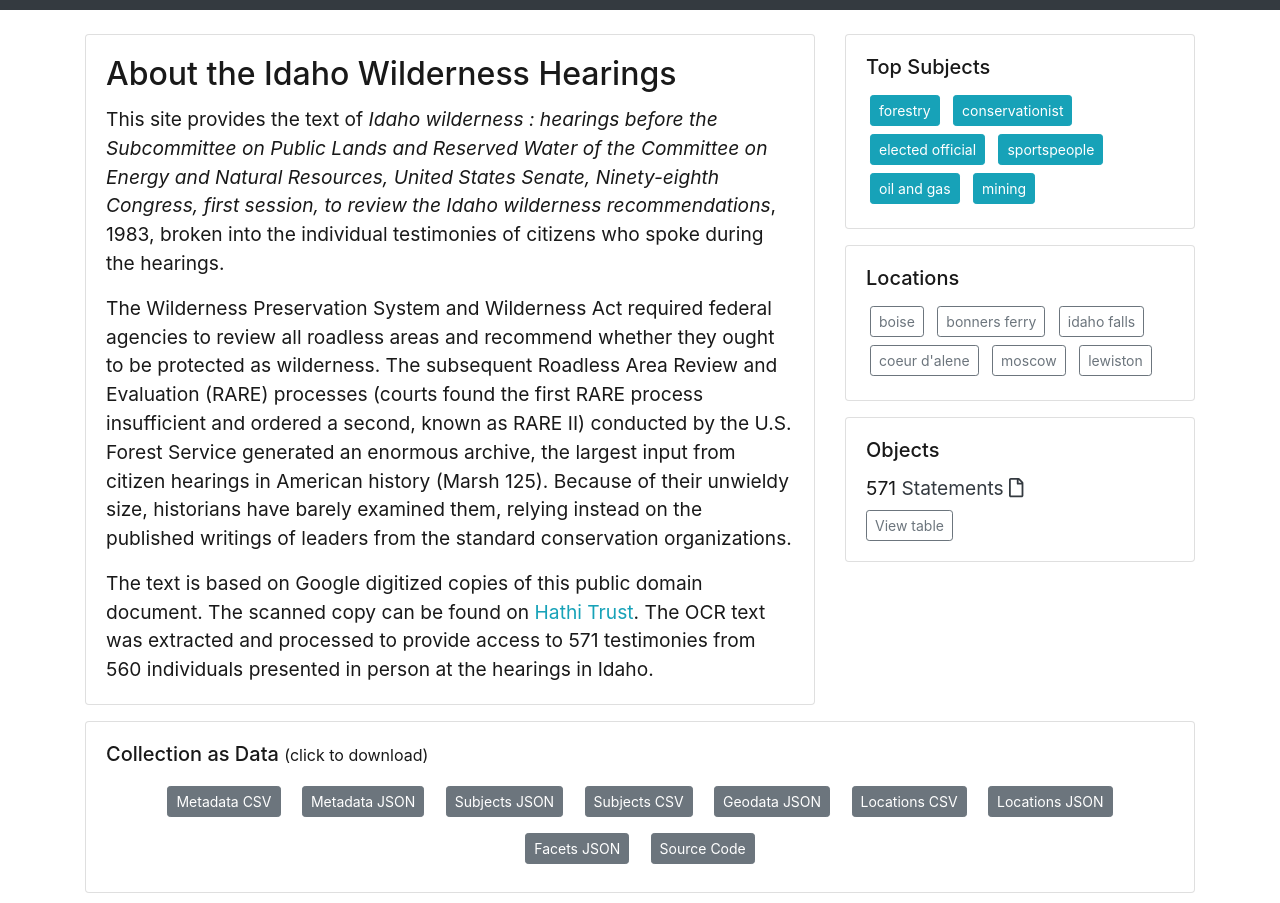
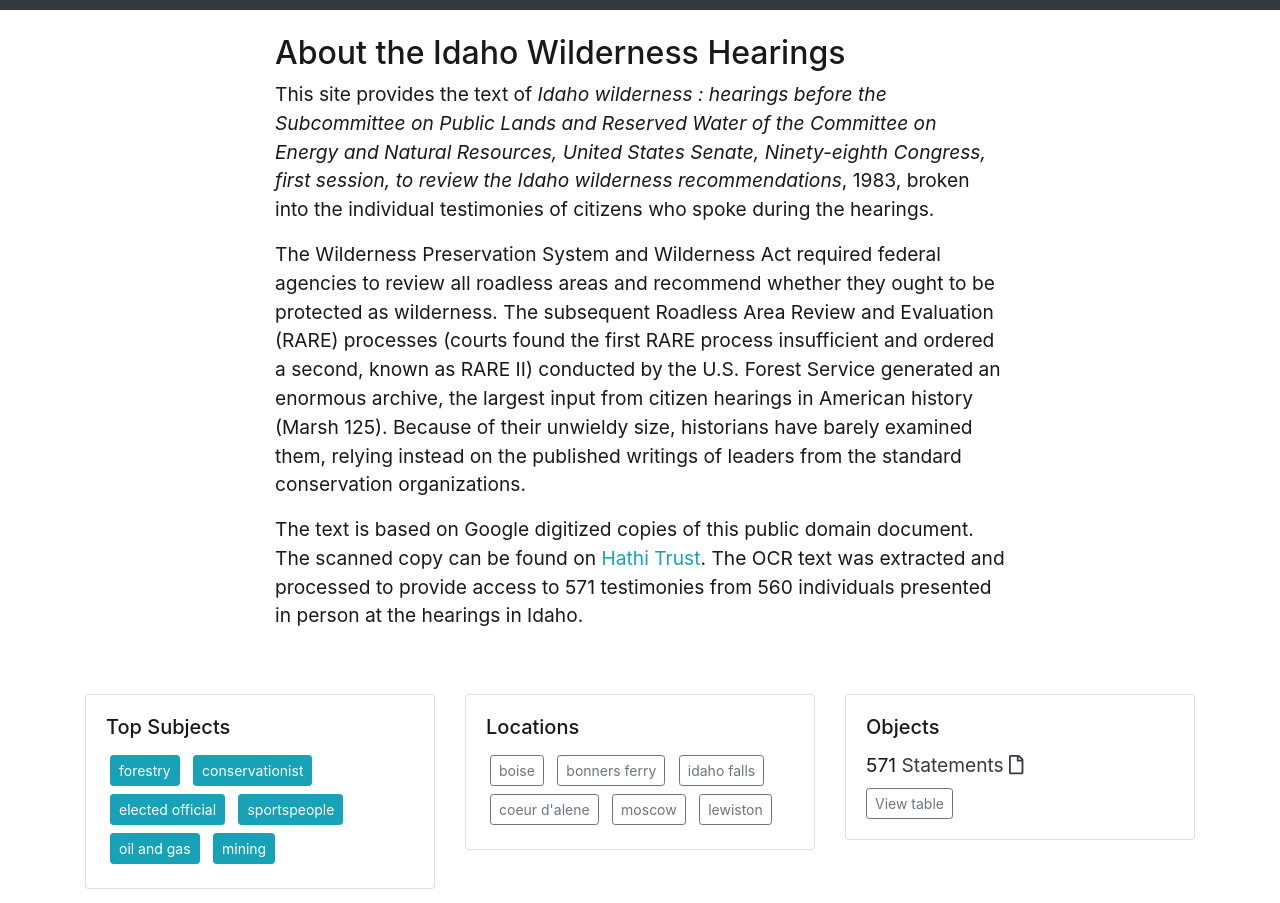
Before and after one commit to thecdil/wilderness-hearings, a Jekyll site: the page built from index.md, in a window 1280 px wide. Shown: the part 237-1140 px from the top of the page. Built offline with Jekyll 4.4.1, drawn with Linux system fonts in a browser that asks for light colours.

Commit message:
small updates

```diff
--- a/_data/config-nav.csv
+++ b/_data/config-nav.csv
@@ -5,6 +5,4 @@ Subjects,/subjects.html,
 Locations,/locations.html,
 Map,/map.html,
 Data,/data/,
-About,,
-About the Collection,/about.html,About
-CollectionBuilder,/tech.html,About
+About,/about.html,
--- a/_layouts/item.html
+++ b/_layouts/item.html
@@ -11,7 +11,8 @@ gallery: true
     </ul>
 
     <div class="row">
-        <div class="col-md-8" id="lightgallery">
+
+        <div class="col-md-7" id="lightgallery">
             <div class="card mb-4 text-center">
                 {% if page.format contains 'image' %}
                 <div class="gallery-img" data-src="{% include image/original.html %}">
@@ -62,7 +63,7 @@ gallery: true
             </div>
         </div>
 
-        <div class="col-md-4">
+        <div class="col-md-5">
             <div id="item-metadata" class="metadata">
                 <dl>
                     {% for f in fields %}{% if page[f.field] %}
@@ -80,6 +81,7 @@ gallery: true
                 </dl>
             </div>
         </div>
+
     </div>
 
     <div class="row justify-content-end mt-4">
--- a/_layouts/map.html
+++ b/_layouts/map.html
@@ -2,4 +2,9 @@
 layout: default
 ---
 
+<div class="container">
+    <h2 class="pt-3">Mapping the Statements</h2>
+    <p class="pb-3 px-3">The points on this map represent each unique place mentioned by individuals in their testimonies. The majority are in Idaho, but others are scattered across the world. Click on a point on the map to view all the statements that mention that particular place.</p>
+</div>
+
 <div id="map"></div>
--- a/_sass/_pages.scss
+++ b/_sass/_pages.scss
@@ -42,3 +42,25 @@
 .tagcloud8{font-size:2.5em;}
 .tagcloud9{font-size:2.8em;}
 .tagcloud10{font-size:3.0em;}
+
+/* About */
+/* creating a narrow text column */
+.about-contents > {
+    h2 {
+        font-weight: bold;
+        padding-top: 100px;
+        border-top: 1px dotted black;
+    }
+
+    h1, h2, h3, h4, h5, h6 {
+        max-width: 650px;
+        margin: 1.5rem auto 1rem;
+    }
+
+    p, .about-narrowed-content, .footnotes, ol, ul {
+        margin-left: auto;
+        margin-right: auto;
+        max-width: 650px;
+    }
+
+}
--- a/index.md
+++ b/index.md
@@ -3,36 +3,31 @@ layout: page
 title: Home
 ---
 
-<div class="row">
+<div class="row justify-content-center pb-5">
   <div class="col-md-8" >
-  <div class="card mb-3" >
-  <div class="card-body">
-    <h2 class="card-title">About the {{site.title}}</h2>
-    <p class="card-text">This site provides the text of <em>Idaho wilderness : hearings before the Subcommittee on Public Lands and Reserved Water of the Committee on Energy and Natural Resources, United States Senate, Ninety-eighth Congress, first session, to review the Idaho wilderness recommendations</em>, 1983, broken into the individual testimonies of citizens who spoke during the hearings.</p>
-    <p class="card-text">The Wilderness Preservation System and Wilderness Act required federal agencies to review all roadless areas and recommend whether they ought to be protected as wilderness.
+    <h2>About the {{site.title}}</h2>
+    <p>This site provides the text of <em>Idaho wilderness : hearings before the Subcommittee on Public Lands and Reserved Water of the Committee on Energy and Natural Resources, United States Senate, Ninety-eighth Congress, first session, to review the Idaho wilderness recommendations</em>, 1983, broken into the individual testimonies of citizens who spoke during the hearings.</p>
+    <p>The Wilderness Preservation System and Wilderness Act required federal agencies to review all roadless areas and recommend whether they ought to be protected as wilderness.
     The subsequent Roadless Area Review and Evaluation (RARE) processes (courts found the first RARE process insufficient and ordered a second, known as RARE II) conducted by the U.S. Forest Service generated an enormous archive, the largest input from citizen hearings in American history (Marsh 125).
     Because of their unwieldy size, historians have barely examined them, relying instead on the published writings of leaders from the standard conservation organizations. </p>
-    <p class="card-text">
+    <p>
     The text is based on Google digitized copies of this public domain document.
     The scanned copy can be found on <a href="https://catalog.hathitrust.org/Record/010021819">Hathi Trust</a>.
     The OCR text was extracted and processed to provide access to 571 testimonies from 560 individuals presented in person at the hearings in Idaho.
     </p>
-    </div>
-    </div>
-    </div>
-<div class="col-md-4">
-
+  </div>
+</div>
+<div class="row">
+  <div class="col-md-4">
     {% include index/featured-terms.html field="profession" title="Top Subjects" btn-color="info" featured=site.data.theme.featured-subjects max=site.data.theme.featured-subjects-max %}
-
+  </div>
+  <div class="col-md-4">
     {% include index/featured-terms.html field="place" title="Locations" btn-color="outline-secondary" featured=site.data.theme.featured-locations max=site.data.theme.featured-locations-max %}
-
+  </div>
+  <div class="col-md-4">
     {% include index/objects.html %}
-
   </div>
   <div class="col-md-12">
-
     {% include index/data-download.html %}
-
   </div>
-
 </div>
```
Also changed, not shown: _includes/about/credits.html (added, +18 -0 lines), _layouts/about.html (added, +10 -0 lines), pages/about.md (+2 -1 lines).
